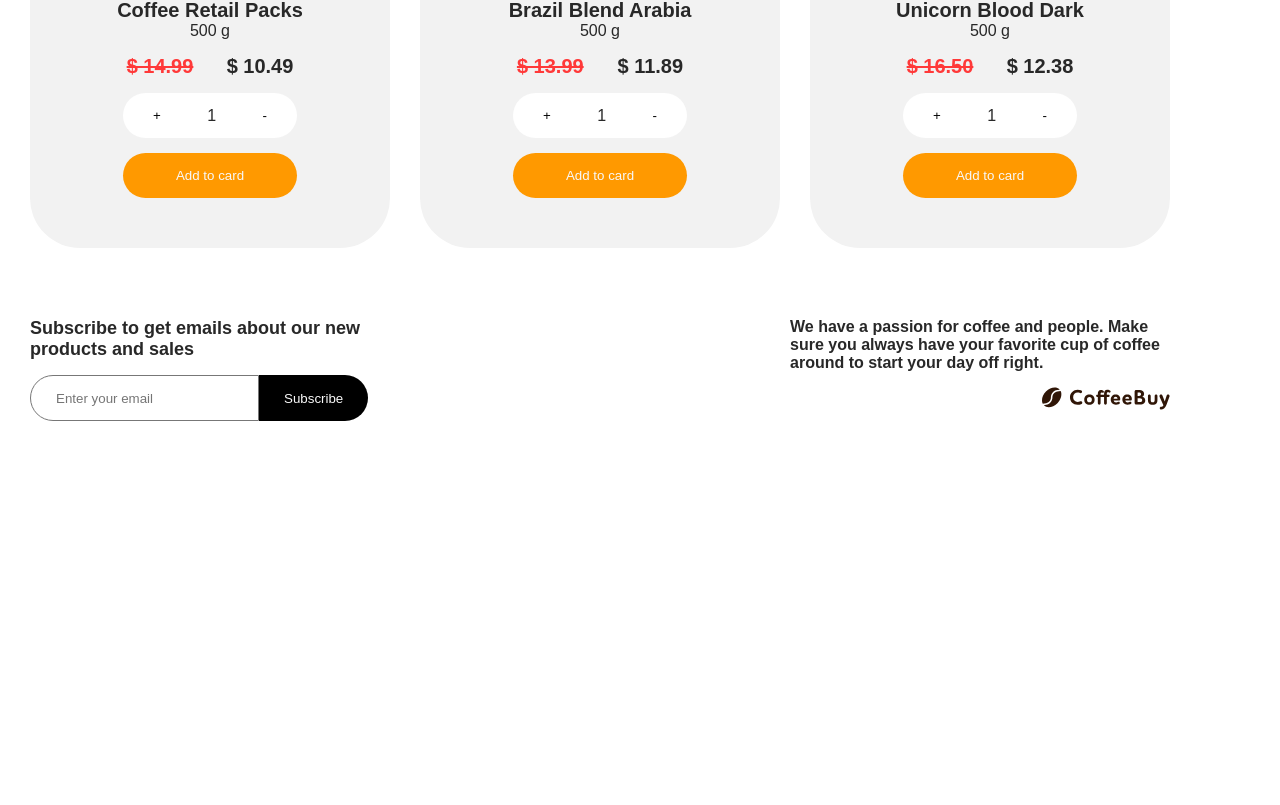
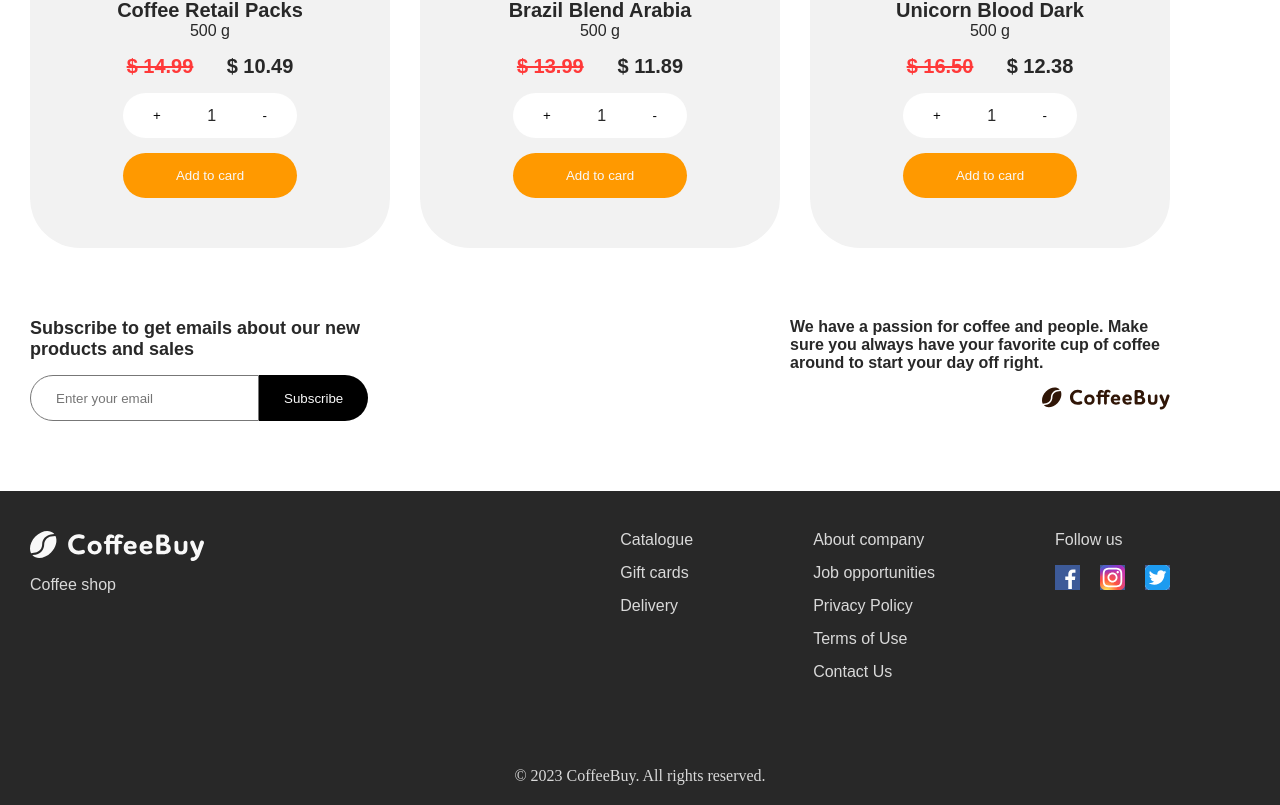
Before and after one commit to Irina-Suprun/new-coffee, a Vue app: page / in a window 1280 px wide. Shown: the part 1311-2116 px from the top of the page. Before the commit the page ends 1802 px from the top, so only its background shows below. Built offline with nearby package versions, Linux system fonts and the light colour scheme.

Commit message:
made responsive settings for AppFooter

```diff
--- a/src/App.vue
+++ b/src/App.vue
@@ -4,7 +4,7 @@
     <SectionNovelty />
     <OrderSection />
     <SubscriptionSection />
-    <!-- <AppFooter /> -->
+    <AppFooter />
   </div>
 </template>
 
@@ -13,7 +13,7 @@ import AppHeader from './components/AppHeader/index.vue';
 import SectionNovelty from './components/Sections/SectionNovelty/index.vue';
 import OrderSection from './components/Sections/OrderSection/index.vue';
 import SubscriptionSection from './components/Sections/SubscriptionSection/index.vue';
-// import AppFooter from './components/AppFooter/index.vue';
+import AppFooter from './components/AppFooter/index.vue';
 
 export default {
   name: 'App',
@@ -22,7 +22,7 @@ export default {
     SectionNovelty,
     OrderSection,
     SubscriptionSection,
-    // AppFooter,
+    AppFooter,
   },
 };
 </script>
--- a/src/components/AppFooter/index.css
+++ b/src/components/AppFooter/index.css
@@ -1,20 +1,54 @@
 .app-footer {
   background-color: #282828;
-  min-height: 345px;
   color: #D9D9D9;
 }
-.app-footer__content {
+@media screen and (min-width: 768px) {
+  .app-footer__content {
+    display: flex;
+  }
+}
+.app-footer__logo-box {
   display: flex;
+  justify-content: space-between;
+  align-items: center;
+  padding-top: 15px;
+  padding-bottom: 20px;
+}
+@media screen and (min-width: 768px) {
+  .app-footer__logo-box {
+    display: block;
+  }
+}
+@media screen and (min-width: 1200px) {
+  .app-footer__logo-box {
+    padding-top: 40px;
+  }
 }
 .app-footer__after-logo {
   color: #D9D9D9;
-  margin-top: 15px;
-  display: block;
+}
+@media screen and (min-width: 768px) {
+  .app-footer__after-logo {
+    margin-top: 15px;
+    display: block;
+  }
 }
 .app-footer__nav {
   display: flex;
-  gap: 120px;
-  margin-left: auto;
+  justify-content: space-between;
+}
+@media screen and (min-width: 768px) {
+  .app-footer__nav {
+    gap: 30px;
+    margin-left: auto;
+    margin-top: 20px;
+  }
+}
+@media screen and (min-width: 1200px) {
+  .app-footer__nav {
+    gap: 120px;
+    margin-top: 40px;
+  }
 }
 .app-footer__nav-list {
   padding: 0;
@@ -22,6 +56,9 @@
 }
 .app-footer__item {
   margin-bottom: 15px;
+}
+.app-footer__item:last-child {
+  margin-bottom: 0px;
 }
 .app-footer__link {
   color: #D9D9D9;
@@ -41,7 +78,13 @@
   display: flex;
   align-items: end;
   justify-content: center;
-  height: 80px;
+  padding-top: 20px;
+  padding-bottom: 20px;
   font-family: "Font Awesome 5 Free";
   font-weight: 400;
+}
+@media screen and (min-width: 1200px) {
+  .app-footer__copyright {
+    padding-top: 86px;
+  }
 }/*# sourceMappingURL=index.css.map */
--- a/src/components/AppFooter/index.scss
+++ b/src/components/AppFooter/index.scss
@@ -1,22 +1,52 @@
 .app-footer {
     background-color: #282828;
-    min-height: 345px;
     color:#D9D9D9;
 
     &__content {
+        @media screen and (min-width: 768px) {
+            display: flex;
+        }
+    }
+
+    &__logo-box {
         display: flex;
+        justify-content: space-between;
+        align-items: center;
+        padding-top: 15px;
+        padding-bottom: 20px;
+
+        @media screen and (min-width: 768px) {
+            display: block;
+        }
+
+        @media screen and (min-width: 1200px) {
+            padding-top: 40px;
+        }
     }
 
     &__after-logo {
         color:#D9D9D9;
-        margin-top: 15px;
-        display: block;
+
+        @media screen and (min-width: 768px) {
+            margin-top: 15px;
+            display: block;
+        }
     }
 
     &__nav {
         display: flex;
-        gap: 120px;
-        margin-left: auto;
+        justify-content: space-between;
+
+        @media screen and (min-width: 768px) {
+            gap: 30px;
+            margin-left: auto;
+            margin-top: 20px;
+        }
+
+        @media screen and (min-width: 1200px) {
+            gap: 120px;
+            margin-top: 40px;
+        }
     }
 
     &__nav-list {
@@ -26,6 +56,10 @@
 
     &__item {
         margin-bottom: 15px;
+
+        &:last-child {
+            margin-bottom: 0px;
+        }
     }
 
     &__link {
@@ -49,8 +83,13 @@
         display: flex;
         align-items: end;
         justify-content: center;
-        height: 80px;
+        padding-top: 20px;
+        padding-bottom: 20px;
         font-family: 'Font Awesome 5 Free';
         font-weight: 400;
+
+        @media screen and (min-width: 1200px) {
+            padding-top: 86px;
+        }
     }
 }
--- a/src/components/AppFooter/index.vue
+++ b/src/components/AppFooter/index.vue
@@ -1,9 +1,9 @@
 <template>
   <footer class="app-footer">
     <div class="app-footer__content container">
-      <div class="app-footer__logo">
+      <div class="app-footer__logo-box">
         <strong>
-          <a href="" class="app-footer__logo link">
+          <a href="" class="link">
           <img src="../../assets/footer-logo.svg" alt="picture-logo" class="app-footer__icon">
           </a>
         </strong>
```
Also changed, not shown: 1 other file (tests, documents, lock files or other folders).
